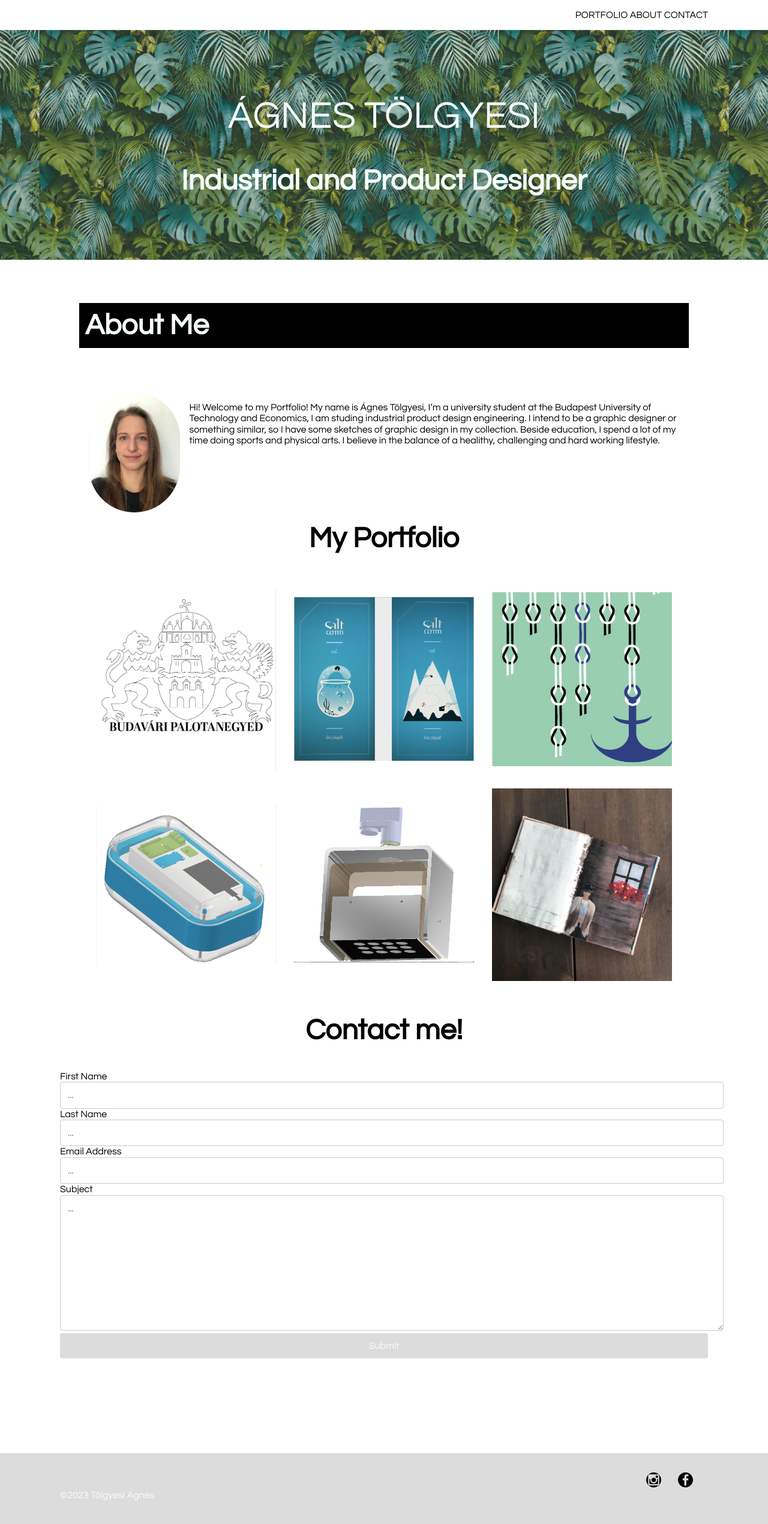
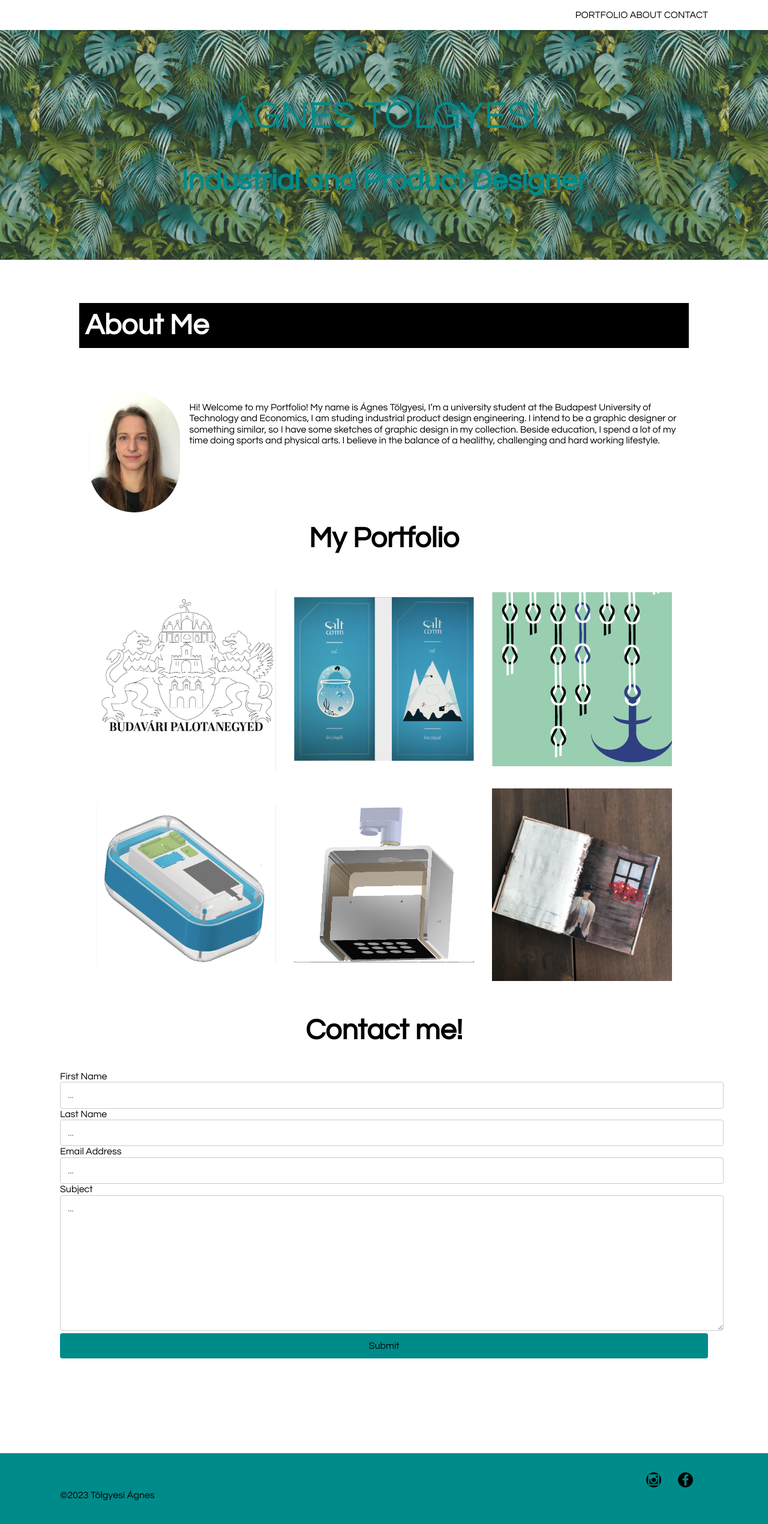
Before and after one commit to agi-t/agi-t.github.io, a plain HTML site: page index.html in a window 1280 px wide. Shown: the whole page at 60% size. Drawn offline with nearby package versions, Linux system fonts and the light colour scheme.

Commit message:
Update main.css

```diff
--- a/main.css
+++ b/main.css
@@ -73,7 +73,7 @@ nav a:hover{
 
 }
  a{
-   color: #000000; /* portfolio, about contact*/
+   color: #000000; /* portfolio, about, contact*/
  }
 
  a:hover{
@@ -83,7 +83,7 @@ nav a:hover{
  }
 #banner h1, #banner h2{
   text-align: center;
-  color:#F5FFFA; /*név*/
+  color:#008B8B; /*név*/
 }
 
 #banner{
@@ -118,7 +118,7 @@ nav ul li{
 #about > h2{ /*about me*/
   text-align: left;
   background-color: #000000;
-  color: #F5FFFA;
+  color: #FFFFFF;
   padding:10px;
 }
 
@@ -129,8 +129,8 @@ nav ul li{
 }
 
 footer{
-  background-color: #DCDCDC; /*fb, insta*/
-  color:#F5FFFA;
+  background-color: #008B8B; /*fb, insta*/
+  color:#000000;
 
 }
 
@@ -186,8 +186,8 @@ input, select, textarea{ /*innen lehet törölni*/
 }
 
 input[type=submit] {
-  background-color: #DCDCDC;
-  color: #F5FFFA;
+  background-color: #008B8B;
+  color: #000000;
   padding: 12px 20px;
   border: none;
   border-radius: 4px;
```
